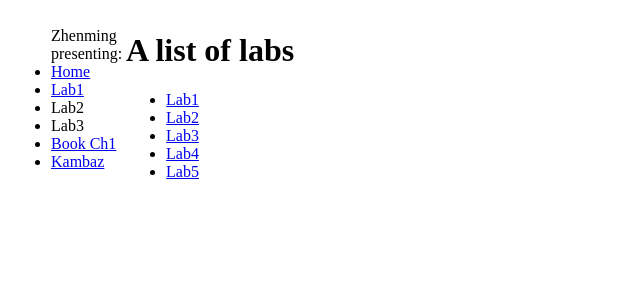
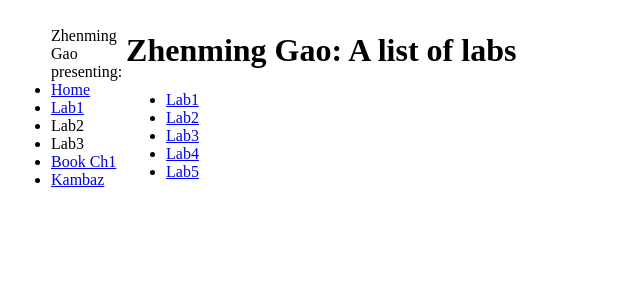
Before and after one commit to notch1p/cs5610, a Next.js app: page /labs in a window 1280 px wide. Shown: the top 300 px of the page, without its empty margins (0-640 px from the left). Built offline with nearby package versions, Linux system fonts and the light colour scheme.

Commit message:
getting my name on it

```diff
--- a/app/labs/TOC.tsx
+++ b/app/labs/TOC.tsx
@@ -2,7 +2,7 @@ import Link from "next/link";
 
 const TOC = () => (
   <ul>
-    Zhenming
+    Zhenming Gao
     <br /> presenting:
     <li>
       <Link href="/labs" id="wd-lab1-link">
--- a/app/labs/page.tsx
+++ b/app/labs/page.tsx
@@ -3,7 +3,7 @@ import Link from "next/link";
 export default function Home() {
   return (
     <div>
-      <h1>A list of labs</h1>
+      <h1>Zhenming Gao: A list of labs</h1>
       <ul>
         <li>
           <Link href="/labs/lab1">Lab1</Link>
```
